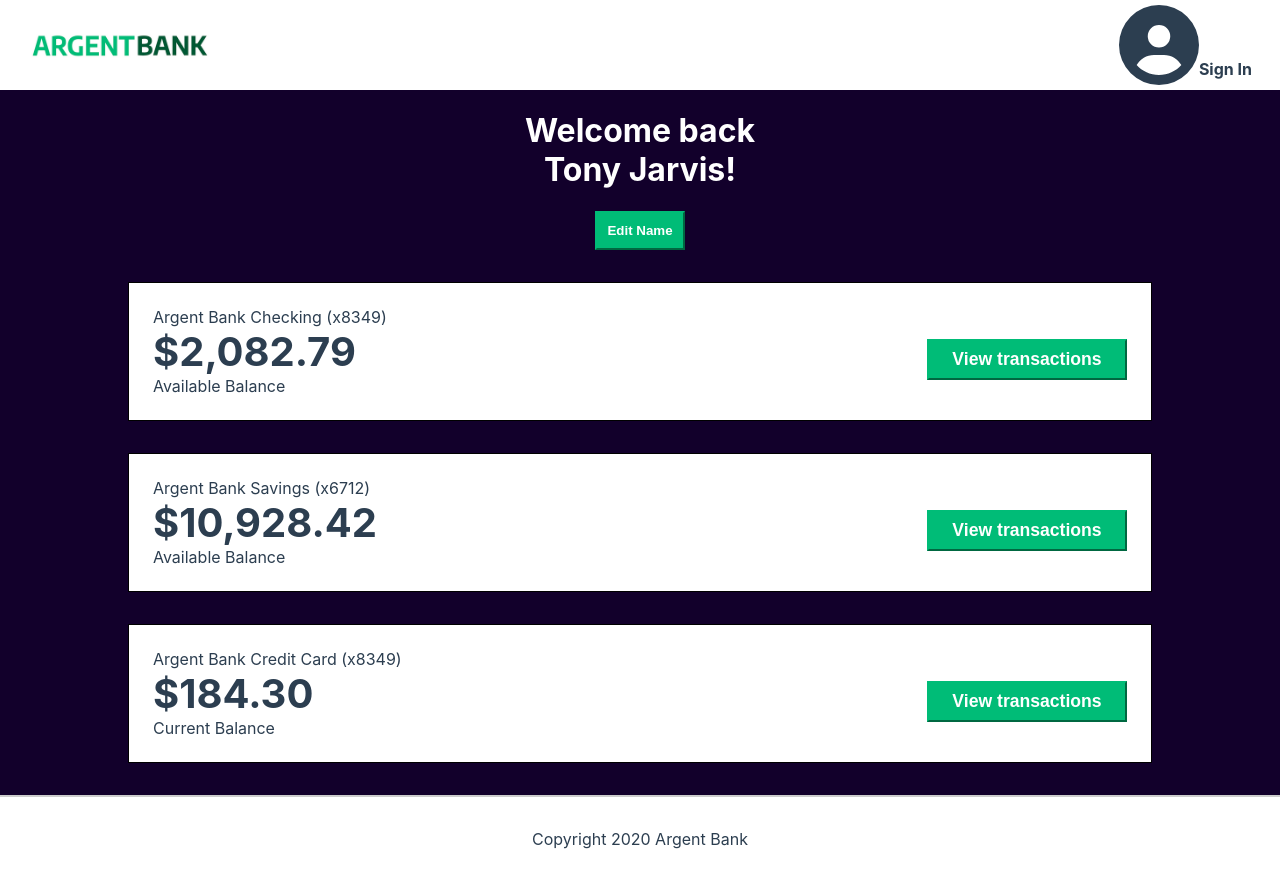
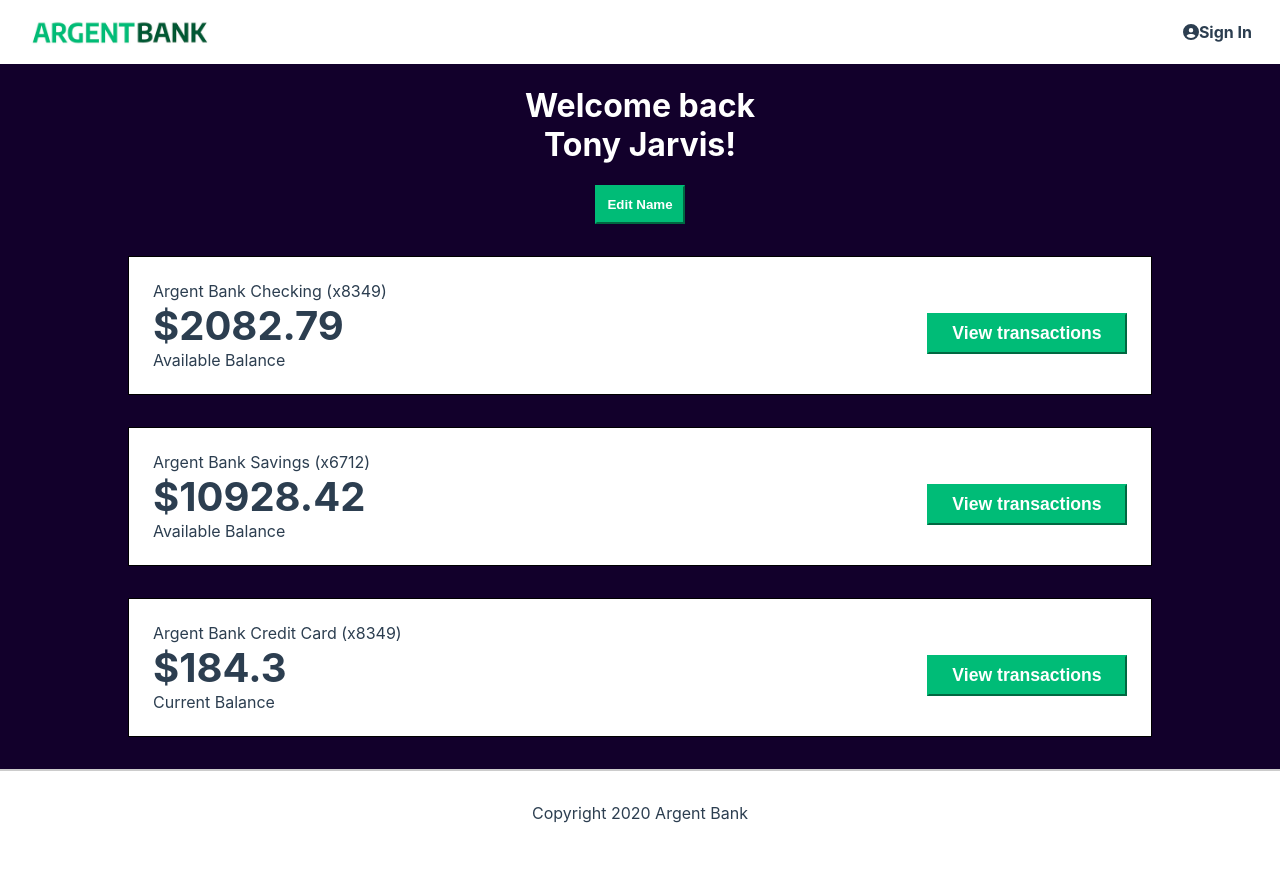
Before and after one commit to FlorentMarien/OC-React-Projet13-Frontend, a React (Create React App) app: page /user in a window 1280 px wide. After the commit the page ends 847 px from the top, so only its background shows below. Built offline with nearby package versions, Linux system fonts and the light colour scheme.

Commit message:
Ajout - composante transaction

```diff
--- /dev/null
+++ b/src/composantes/transaction.js
@@ -0,0 +1,16 @@
+function Transaction(data){
+    data = data.data;
+    return(
+        <section className="account">
+          <div className="account-content-wrapper">
+            <h3 className="account-title">{data.title}</h3>
+            <p className="account-amount">${data.amount}</p>
+            <p className="account-amount-description">{data.description}</p>
+          </div>
+          <div className="account-content-wrapper cta">
+            <button className="transaction-button">View transactions</button>
+          </div>
+        </section>
+    );
+}
+export default Transaction;
--- a/src/index.js
+++ b/src/index.js
@@ -10,8 +10,3 @@ root.render(
     <App />
   </React.StrictMode>
 );
-
-// If you want to start measuring performance in your app, pass a function
-// to log results (for example: reportWebVitals(console.log))
-// or send to an analytics endpoint. Learn more: https://bit.ly/CRA-vitals
-reportWebVitals();
--- a/src/pages/user.js
+++ b/src/pages/user.js
@@ -1,43 +1,42 @@
 import './../styles/main.css';
-
+import Transaction from '../composantes/transaction';
 function User() {
+    let data = {
+        name:'Tony Jarvis',
+        transaction: [
+            {
+                title: "Argent Bank Checking (x8349)",
+                amount: 2082.79,
+                description: "Available Balance"
+            },
+            {
+                title: "Argent Bank Savings (x6712)",
+                amount: 10928.42,
+                description: "Available Balance"
+            },
+            {
+                title: "Argent Bank Credit Card (x8349)",
+                amount: 184.30,
+                description: "Current Balance"
+            },
+        ]
+    }
+    let i=0;
     return (
     <main className="main bg-dark">
         <div className="header">
-          <h1>Welcome back<br />Tony Jarvis!</h1>
+          <h1>Welcome back<br />{data.name}!</h1>
           <button className="edit-button">Edit Name</button>
         </div>
         <h2 className="sr-only">Accounts</h2>
-        <section className="account">
-          <div className="account-content-wrapper">
-            <h3 className="account-title">Argent Bank Checking (x8349)</h3>
-            <p className="account-amount">$2,082.79</p>
-            <p className="account-amount-description">Available Balance</p>
-          </div>
-          <div className="account-content-wrapper cta">
-            <button className="transaction-button">View transactions</button>
-          </div>
-        </section>
-        <section className="account">
-          <div className="account-content-wrapper">
-            <h3 className="account-title">Argent Bank Savings (x6712)</h3>
-            <p className="account-amount">$10,928.42</p>
-            <p className="account-amount-description">Available Balance</p>
-          </div>
-          <div className="account-content-wrapper cta">
-            <button className="transaction-button">View transactions</button>
-          </div>
-        </section>
-        <section className="account">
-          <div className="account-content-wrapper">
-            <h3 className="account-title">Argent Bank Credit Card (x8349)</h3>
-            <p className="account-amount">$184.30</p>
-            <p className="account-amount-description">Current Balance</p>
-          </div>
-          <div className="account-content-wrapper cta">
-            <button className="transaction-button">View transactions</button>
-          </div>
-        </section>
+        {
+            data.transaction.map((element)=>{
+                i++;
+               return <Transaction data={element} key={"transaction-"+i} />
+
+            })
+        }
+
       </main>
     );
   }
--- a/src/styles/main.css
+++ b/src/styles/main.css
@@ -175,7 +175,7 @@ body > div {
 }
 
 .sign-in-icon {
-  font-size: 5rem;
+  font-size: 1rem;
 }
 
 .input-remember {
```
